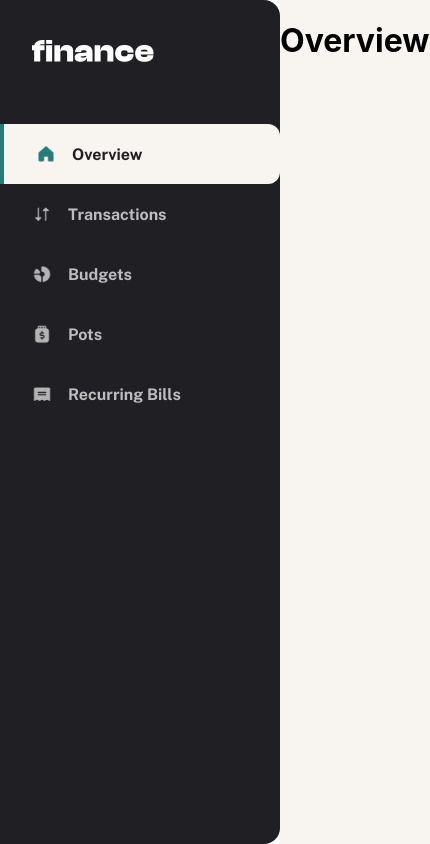
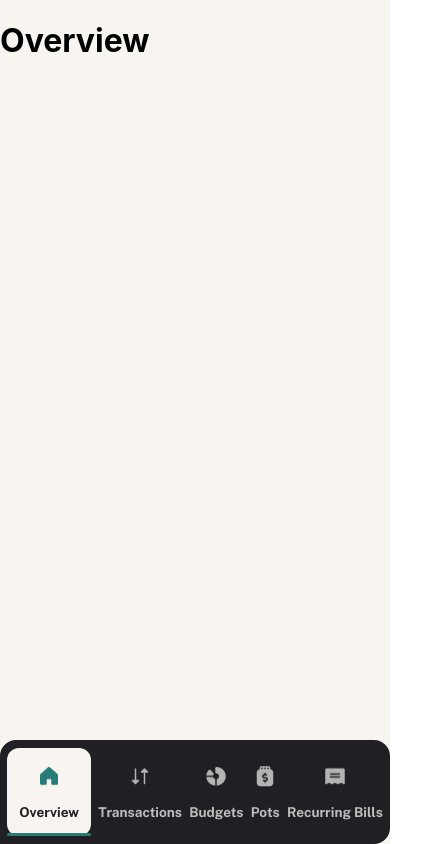
Before and after one commit to seulnan/finance_client, a React (Create React App) app: page / in a window 390 px wide. Shown: the whole page, 430 px wide, since content can reach past the window. Built offline with nearby package versions, Linux system fonts and the light colour scheme; no server answers.

Commit message:
[fix] sideBar미디어쿼리 적용
sideBar미디어쿼리 적용함

```diff
--- a/src/layouts/SideBar.css
+++ b/src/layouts/SideBar.css
@@ -1,6 +1,7 @@
 @import '/src/styles/colors.css';
 @import '/src/styles/fonts.css';
 
+/* Desktop 모드: 기존 코드 유지 */
 .SideBar {
   width: 300px;
   height: 100vh;
@@ -22,7 +23,7 @@
   align-self: stretch;
 }
 
-/* 메뉴 스타일 */
+/* Desktop 메뉴 스타일 */
 .Menu ul {
   list-style: none;
   padding: 0;
@@ -53,8 +54,155 @@
 .MenuItem.Active {
   color: var(--grey-900, #201F24);
   font-weight: bold;
-  border-left: 4px solid var(--color-green, #277C78);
   background: var(--color-beige-100, #F8F4F0);
-  border-radius: 0px 12px 12px 0px;
-  width: 212px;
+  border-radius: 12px;
+  padding: 12px 0;
+  position: relative;
 }
+
+.MenuItem.Active::after {
+  content: '';
+  position: absolute;
+  bottom: 0;
+  left: 0;
+  width: 100%;
+  height: 3px;
+  background: var(--color-green, #277C78);
+  border-radius: 2px;
+}
+
+/* Tablet 모드 (768px 이하) */
+@media (max-width: 768px) {
+  .SideBar {
+    width: 100%;
+    height: auto;
+    flex-direction: row; /* 메뉴를 가로로 배치 */
+    justify-content: space-evenly;
+    align-items: center;
+    padding: 8px 0;
+    position: fixed;
+    bottom: 0;
+    left: 0;
+    right: 0;
+    background-color: var(--grey-900, #201F24);
+    border-top-left-radius: 16px;
+    border-top-right-radius: 16px;
+  }
+
+  .Logo {
+    display: none; /* Tablet에서 로고 숨기기 */
+  }
+
+  .Menu {
+    width: 100%;
+    display: flex;
+    justify-content: space-evenly;
+  }
+
+  .Menu ul {
+    display: flex;
+    flex-direction: row;
+    justify-content: space-evenly;
+    align-items: center;
+    width: 100%;
+  }
+
+  .MenuItem {
+    flex: 1;
+    display: flex;
+    flex-direction: column;
+    justify-content: center;
+    align-items: center;
+    font-size: 0.85rem;
+    padding: 8px 0;
+    text-align: center;
+  }
+
+  .MenuItem img.Icon {
+    width: 24px;
+    height: 24px;
+  }
+
+  .MenuItem.Active {
+    background: var(--color-beige-100, #F8F4F0);
+    border-radius: 12px;
+    padding: 16px 12px; /* 내부 여백 및 둥근 배경 */
+    position: relative;
+  }
+
+  .MenuItem.Active::after {
+    width: 100%;
+    height: 3px;
+    bottom: 0;
+    left: 0;
+    background: var(--color-green, #277C78);
+  }
+}
+
+/* Mobile 모드 (375px 이하) */
+@media (max-width: 375px) {
+  .SideBar {
+    width: 100%;
+    height: auto;
+    flex-direction: row; /* 메뉴를 가로로 배치 */
+    justify-content: space-evenly;
+    align-items: center;
+    padding: 8px 0;
+    position: fixed;
+    bottom: 0;
+    left: 0;
+    right: 0;
+    background-color: var(--grey-900, #201F24);
+    border-top-left-radius: 16px;
+    border-top-right-radius: 16px;
+  }
+
+  .Logo {
+    display: none; /* Mobile에서도 로고 숨기기 */
+  }
+
+  .Menu {
+    width: 100%;
+    display: flex;
+    justify-content: space-evenly;
+  }
+
+  .Menu ul {
+    display: flex;
+    flex-direction: row;
+    justify-content: space-evenly;
+    align-items: center;
+    width: 100%;
+  }
+
+  .MenuItem {
+    flex: 1;
+    display: flex;
+    flex-direction: column;
+    justify-content: center;
+    align-items: center;
+    font-size: 0; /* 텍스트 숨기기 */
+    padding: 8px 0;
+    text-align: center;
+  }
+
+  .MenuItem img.Icon {
+    width: 28px;
+    height: 28px;
+  }
+
+  .MenuItem.Active {
+    background: var(--color-beige-100, #F8F4F0);
+    border-radius: 12px;
+    padding: 16px 16px; /* 가로로 더 넓은 여백 */
+    position: relative;
+  }
+
+  .MenuItem.Active::after {
+    width: 100%;
+    height: 3px;
+    bottom: 0;
+    left: 0;
+    background: var(--color-green, #277C78);
+  }
+}
```
